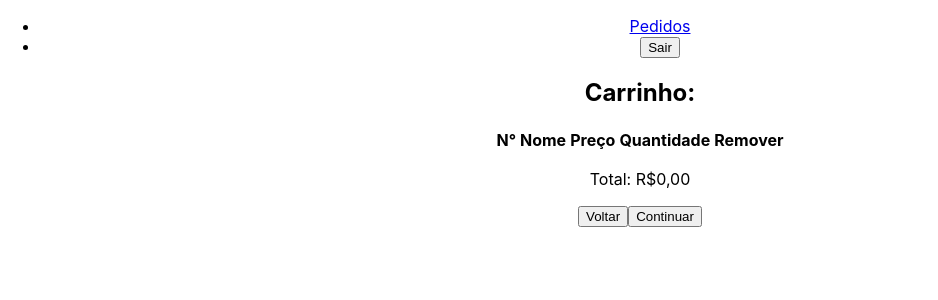
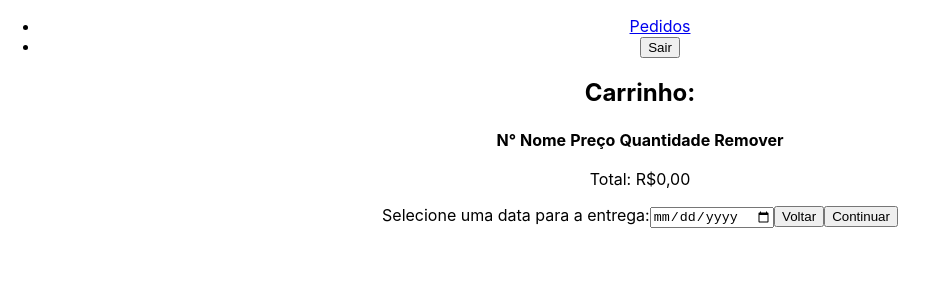
Before and after one commit to jaketheman96/desafio-shopper, a React (Create React App) app in the folder frontend/: page /cart in a window 1280 px wide. Shown: the top 300 px of the page, without its empty margins (0-938 px from the left). Built offline with nearby package versions, Linux system fonts and the light colour scheme.

Commit message:
feat: frontend - add's date input on cart page

```diff
--- a/frontend/src/components/CartTable.js
+++ b/frontend/src/components/CartTable.js
@@ -1,10 +1,11 @@
-import React, { useContext } from 'react';
+import React, { useContext, useState } from 'react';
 import { useNavigate } from 'react-router-dom';
 import ShopperContext from '../context/ShopperContext';
 import { handleAllFetchMethods } from '../utils/handleAllFetchMethods';
 
 function CartTable() {
   const navigate = useNavigate();
+  const [deliveryDate, setDeliveryDate] = useState();
   const {
     cart,
     setCart,
@@ -26,6 +27,7 @@ function CartTable() {
       status: 'Pendente',
       products: cart.map((item) => ({ productId: item.id, quantity: item.quantity })),
       totalPrice: Number(totalCartPrice),
+      deliveryDate,
     };
     setIsLoading(true);
     await handleAllFetchMethods(
@@ -38,6 +40,10 @@ function CartTable() {
     setCart([]);
     setIsLoading(false);
     navigate('/orders');
+  };
+
+  const handleDateChange = ({ target }) => {
+    setDeliveryDate(target.value);
   };
 
   return (
@@ -58,7 +64,7 @@ function CartTable() {
             <tr key={ index }>
               <td>{index + 1}</td>
               <td>{item.name}</td>
-              <td>{item.price}</td>
+              <td>{`R$${String(item.price).replace('.', ',')}`}</td>
               <td>{item.quantity}</td>
               <td>
                 <button
@@ -74,6 +80,14 @@ function CartTable() {
         </tbody>
       </table>
       <p>{`Total: R$${totalCartPrice.replace('.', ',')}`}</p>
+      <label htmlFor="delivery-date">
+        Selecione uma data para a entrega:
+        <input
+          type="date"
+          name="delivery-date"
+          onChange={ handleDateChange }
+        />
+      </label>
       <button type="button" onClick={ () => navigate('/products') }>
         Voltar
       </button>
```
